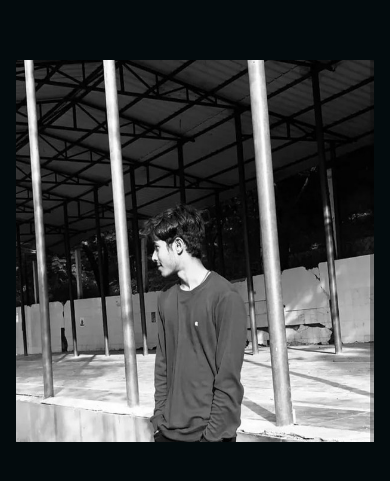
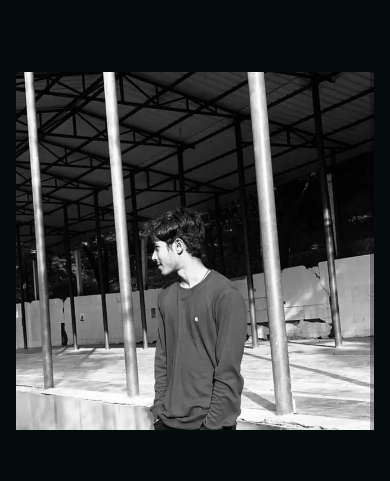
Before and after one commit to mayankftxzkumar/webprojectbymayank, a plain HTML site: page index.html in a window 390 px wide. Shown: the part 171-652 px from the top of the page. Drawn offline with nearby package versions, Linux system fonts and the light colour scheme.

Commit message:
Update style.css

```diff
--- a/style.css
+++ b/style.css
@@ -30,9 +30,11 @@ img {
   width: 100%;
   max-width: 1200px;
   margin: auto;
+  grid-auto-rows: 1fr; /* Ensures uniform height */
 }
 
 .card {
+  aspect-ratio: 1; /* Maintains square shape */
   background-size: cover;
   display: grid;
   grid-template-columns: repeat(2, 1fr);
@@ -85,11 +87,7 @@ img {
     grid-template-columns: 1fr;
   }
   .card {
-    grid-template-columns: 1fr;
-    grid-template-rows: auto;
-  }
-  .card-box {
-    padding: 0.5rem;
+    aspect-ratio: 1; /* Maintains square shape on tablets */
   }
 }
 
```
